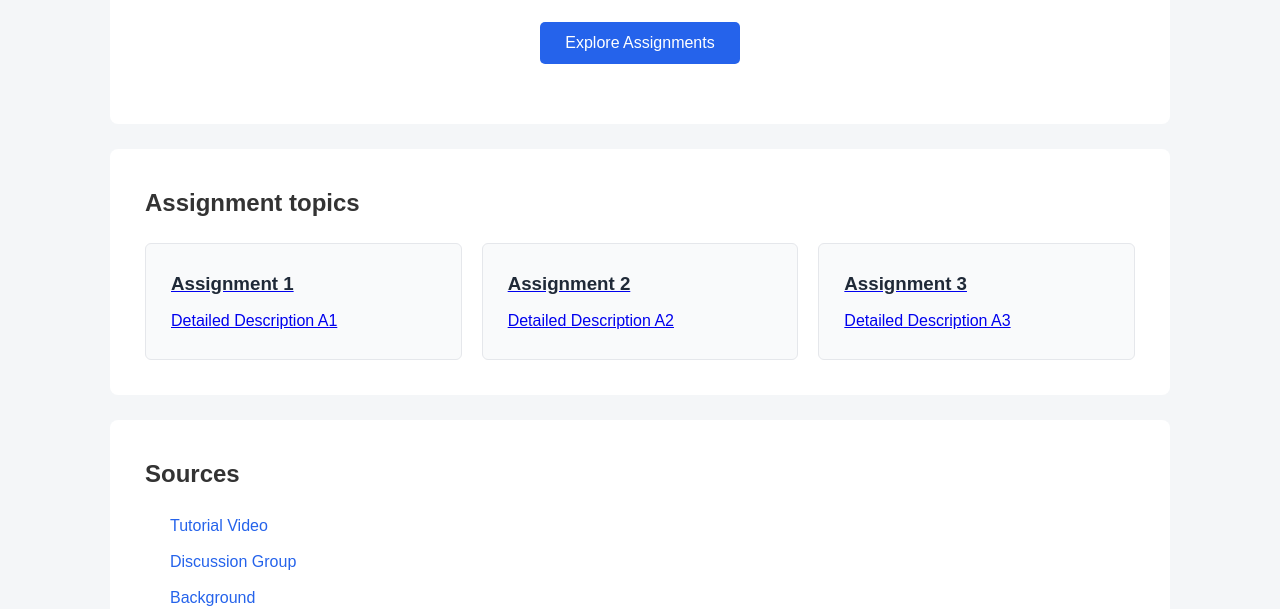
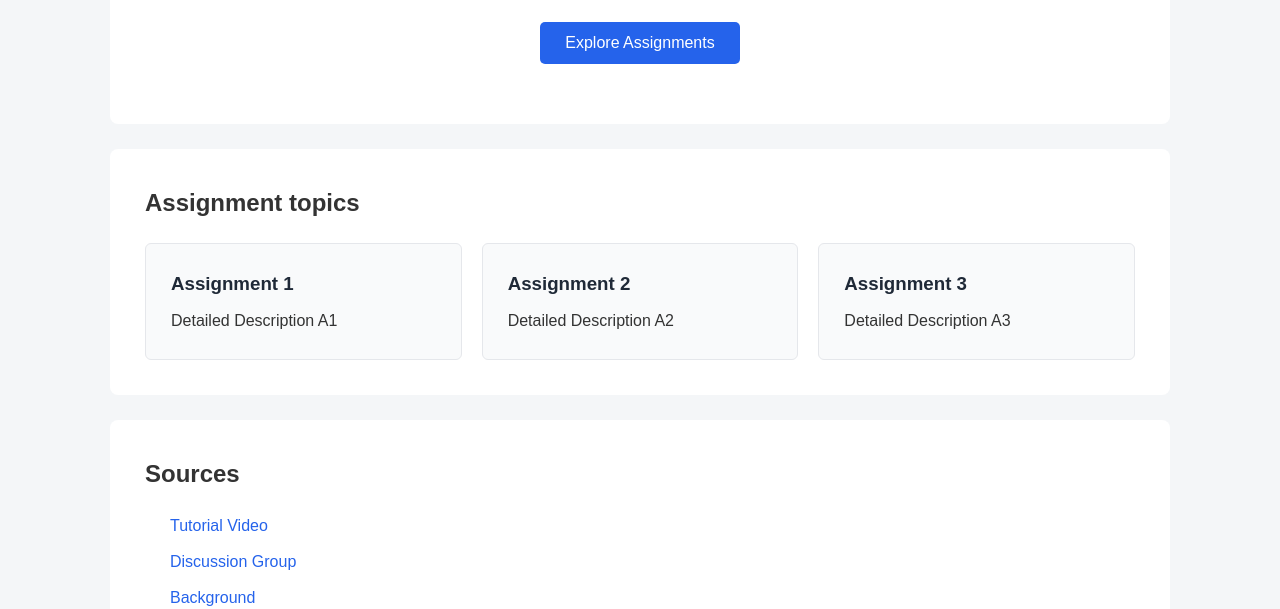
Before and after one commit to cois-vier/software-architecture-project, a plain HTML site: page index.html in a window 1280 px wide. Shown: the part 488-1097 px from the top of the page. Drawn offline with Linux system fonts and the light colour scheme.

Commit message:
Update style.css

```diff
--- a/style.css
+++ b/style.css
@@ -100,6 +100,13 @@ button:hover {
     border: 1px solid #e5e7eb;
     padding: 25px;
     border-radius: 6px;
+    text-decoration: none;
+    color: #333;
+    display: block;
+}
+
+.card:hover {
+    background-color: #f3f4f6;
 }
 
 .card h3 {
```
